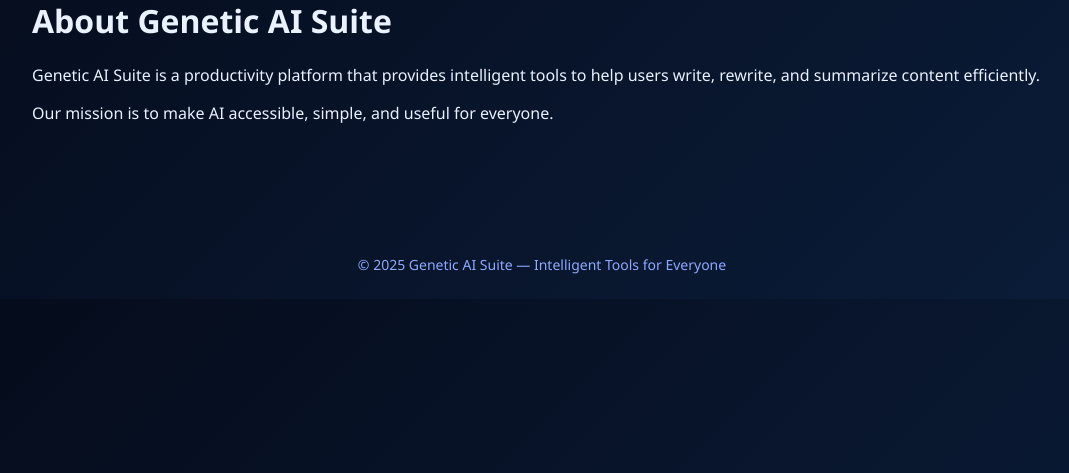
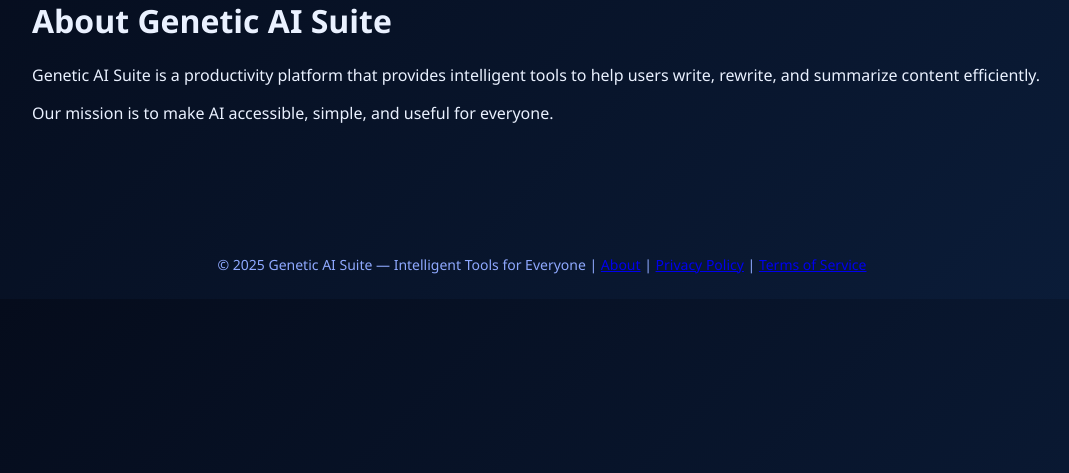
Before and after one commit to supreme-ai-gif/Genetic-suite, a Flask app: page /about in a window 1280 px wide. Shown: the part 199-672 px from the top of the page, without its empty margins (98-1167 px from the left). Run offline with Flask 3, Linux system fonts and the light colour scheme.

Commit message:
Add links to About, Privacy Policy, and Terms of Service

```diff
--- a/templates/layout.html
+++ b/templates/layout.html
@@ -151,7 +151,10 @@ footer {
 </div>
 
 <footer>
-© 2025 Genetic AI Suite — Intelligent Tools for Everyone
+© 2025 Genetic AI Suite — Intelligent Tools for Everyone |
+<a href="/about">About</a> |
+<a href="/privacy">Privacy Policy</a> |
+<a href="/terms">Terms of Service</a>
 </footer>
 
 </body>
```
